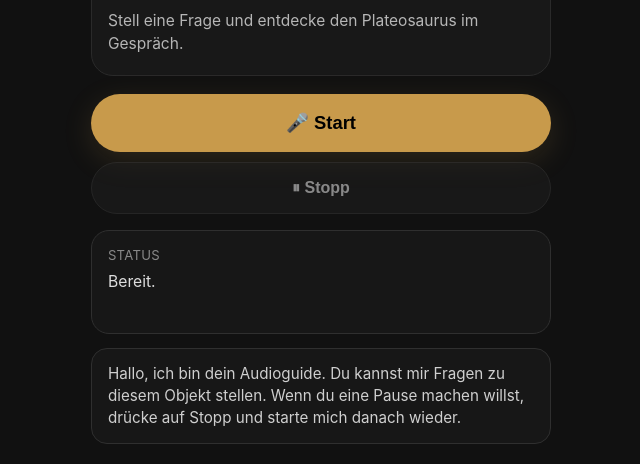
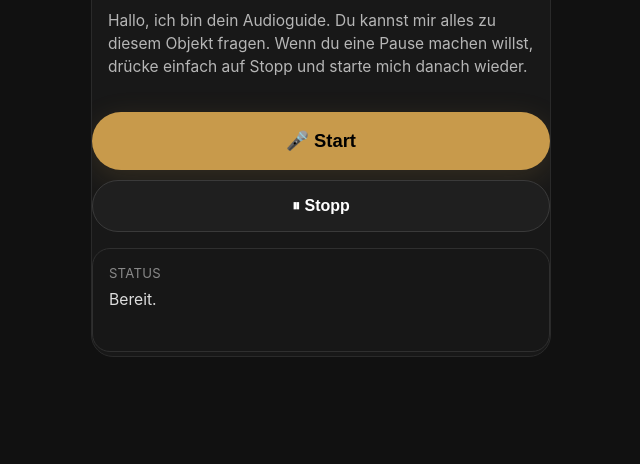
Before and after one commit to ninahuber2204/audio-guide-naturwissenschaftliches-museum, a website: page guide.html in a window 1280 px wide. Shown: the part 423-887 px from the top of the page, without its empty margins (319-959 px from the left). After the commit the page ends 818 px from the top, so only its background shows below. Drawn offline with Linux system fonts and the light colour scheme.

Commit message:
Add files via upload

```diff
--- a/guide.html
+++ b/guide.html
@@ -151,17 +151,6 @@
       margin-top: 14px;
     }
 
-    .intro-box {
-  margin-top: 14px;
-  padding: 14px 16px;
-  border-radius: 16px;
-  background: #171717;
-  border: 1px solid #2f2f2f;
-  color: #cfcfcf;
-  line-height: 1.45;
-  font-size: 0.95rem;
-}
-
   </style>
 </head>
 
@@ -178,9 +167,7 @@
   <h1 class="title" id="title">Guide</h1>
 
   <div class="description" id="description">
-    Explore this exhibit through a spoken conversation.
   </div>
-</div>
     </div>
 
 <div class="controls">
@@ -192,10 +179,6 @@
       <div class="status-label">Status</div>
       <div id="status">Ready.</div>
     </div>
-
-<div class="intro-box" id="introText">
-  Hallo, ich bin dein Audioguide. Du kannst mir Fragen zu diesem Objekt stellen. Wenn du eine Pause machen willst, drücke auf Stopp und starte mich danach wieder.
-</div>
   </div>
 
   <script>
@@ -215,37 +198,21 @@ const exhibitConfig = {
     title: "Plateosaurus",
     image: "plateosaurus.png",
     imageClass: "plateosaurus-image",
-    description: {
-      de: "Stell eine Frage und entdecke den Plateosaurus im Gespräch.",
-      en: "Ask a question and explore the Plateosaurus through conversation."
-    }
   },
   ichthyosaurus: {
     title: "Ichthyosaurus",
     image: "ichthyosaurus.png",
     imageClass: "",
-    description: {
-      de: "Stell eine Frage und entdecke dieses Meerestier im Gespräch.",
-      en: "Ask a question and explore this marine reptile through conversation."
-    }
   },
   aldabra: {
     title: "Aldabra-Riesenschildkröte",
     image: "aldabra.png",
     imageClass: "",
-    description: {
-      de: "Stell eine Frage und entdecke die Riesenschildkröte im Gespräch.",
-      en: "Ask a question and explore the giant tortoise through conversation."
-    }
   },
     allosaurus: {
     title: "Allosaurus",
     image: "allosaurus.png",
     imageClass: "",
-    description: {
-      de: "Stell eine Frage und entdecke den Allosaurus im Gespräch.",
-      en: "Ask a question and explore the Allosaurus through conversation."
-    }
   }
 };
     const config = exhibitConfig[exhibit] || exhibitConfig.plateosaurus;
@@ -254,8 +221,16 @@ const exhibitConfig = {
     document.getElementById("heroImage").src = config.image;
     document.getElementById("heroImage").className = config.imageClass || "";
     document.getElementById("heroImage").alt = config.title;
-    document.getElementById("description").textContent =
-      config.description[lang] || config.description.de;
+
+function getIntroText(lang) {
+  if (lang === "de") {
+    return "Hallo, ich bin dein Audioguide. Du kannst mir alles zu diesem Objekt fragen. Wenn du eine Pause machen willst, drücke einfach auf Stopp und starte mich danach wieder.";
+  } else {
+    return "Hello, I’m your audio guide. You can ask me anything about this object. If you want to take a break, press stop and start me again afterwards.";
+  }
+}
+
+document.getElementById("description").textContent = getIntroText(lang);
 
 const startButton = document.getElementById("start");
 const stopButton = document.getElementById("stop");
```
